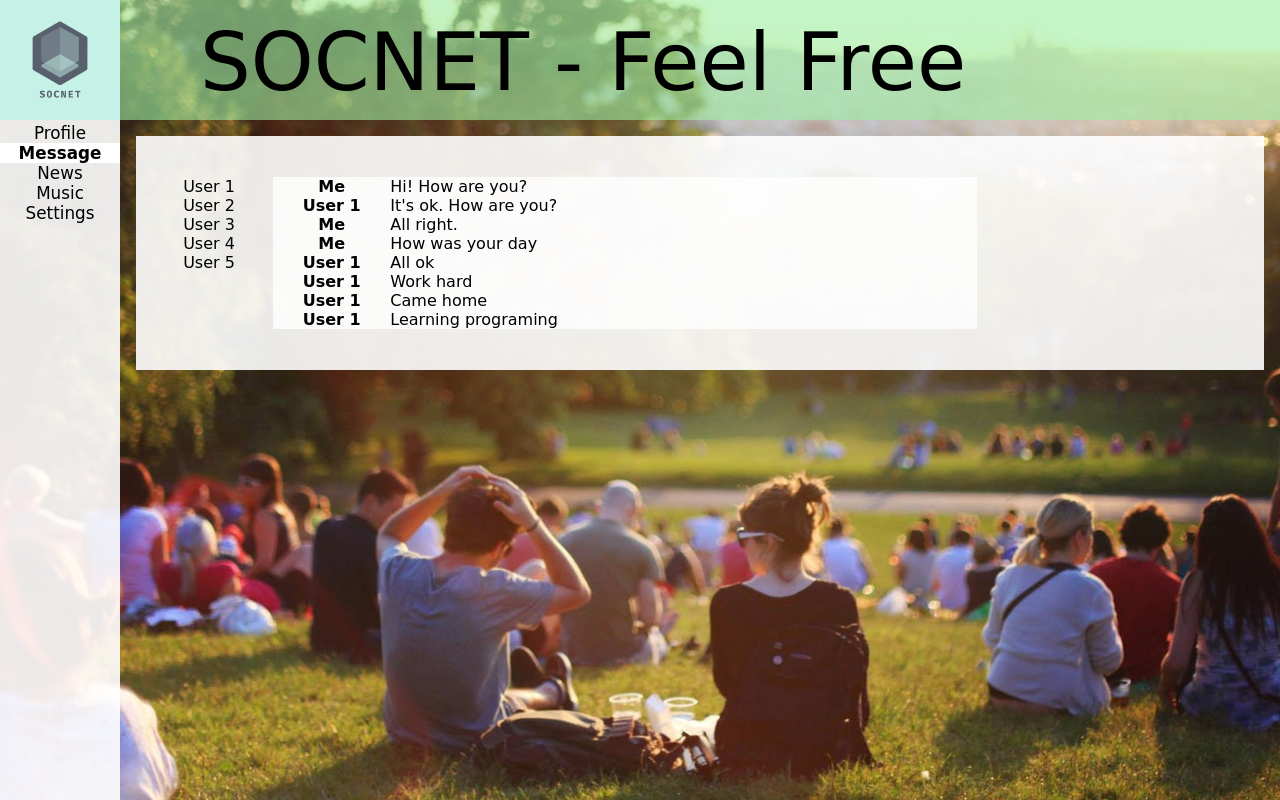
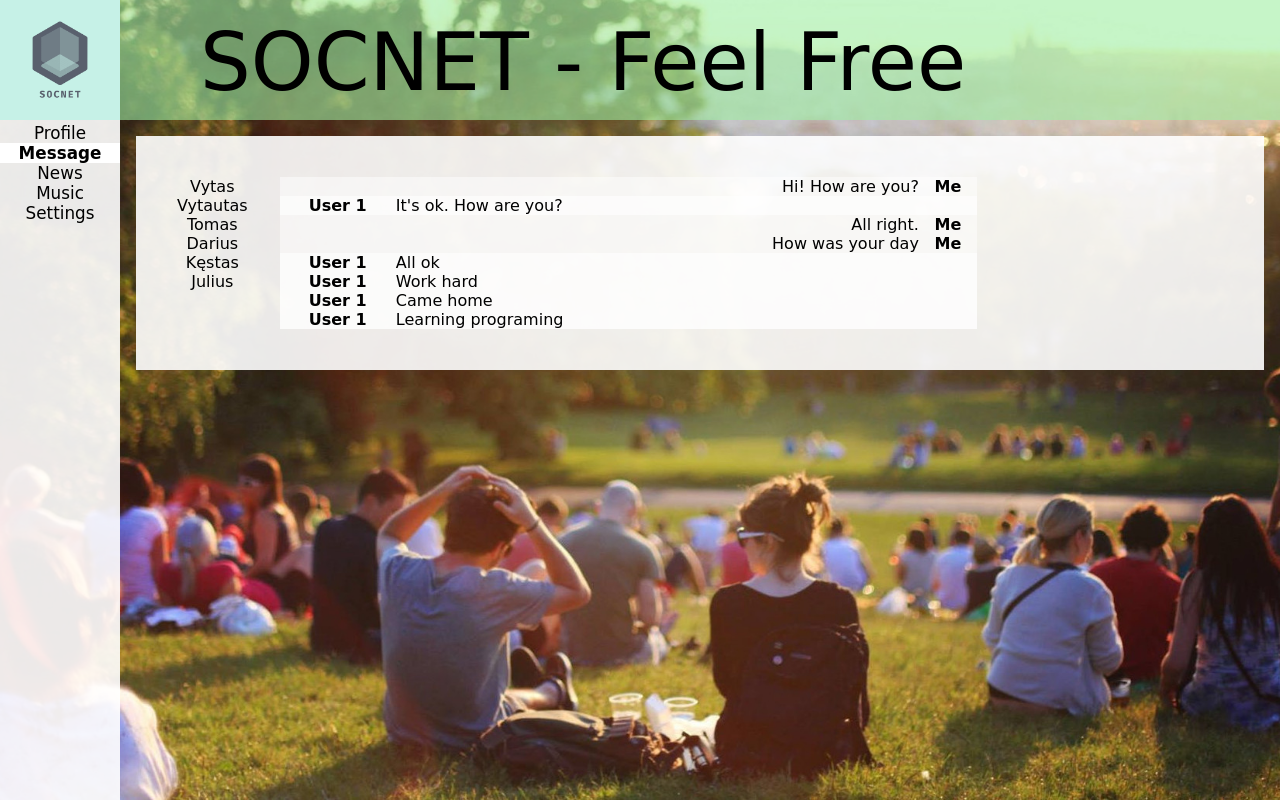
Before and after one commit to brainthief/socnet, a React (Create React App) app: page /dialogs in a window 1280 px wide. Built offline with nearby package versions, Linux system fonts and the light colour scheme.

Commit message:
refactoring

```diff
--- a/src/components/Dialogs/Dialogs.jsx
+++ b/src/components/Dialogs/Dialogs.jsx
@@ -7,7 +7,7 @@ const DialogItem = ({ name, id }) => {
 }
 
 const Message = ({ author, msg, me }) => {
- return <div className={me === 1 ? css.msgMy : css.msgOther}>
+ return <div className={me === '1' ? css.msgMy : css.msgOther}>
   <div className={css.author}>{author}</div>
   <div className={css.msg}>{msg}</div>
  </div>
@@ -15,27 +15,30 @@ const Message = ({ author, msg, me }) => {
 
 const Dialogs = (props) => {
  const { userList, chat } = props.dialogPage;
+
  return (
   <div className={css.content}>
    <div className={css.contentText}>
     <div className={css.dialogWrap}>
      <div className={css.peopleList}>
-      <DialogItem name={userList[0]} id="0" />
-      <DialogItem name={userList[1]} id="1" />
-      <DialogItem name={userList[2]} id="2" />
-      <DialogItem name={userList[3]} id="3" />
-      <DialogItem name={userList[4]} id="4" />
-      <DialogItem name={userList[5]} id="5" />
+
+
+      <DialogItem name={userList[0].name} id={userList[0].id} />
+      <DialogItem name={userList[1].name} id={userList[1].id} />
+      <DialogItem name={userList[2].name} id={userList[2].id} />
+      <DialogItem name={userList[3].name} id={userList[3].id} />
+      <DialogItem name={userList[4].name} id={userList[4].id} />
+      <DialogItem name={userList[5].name} id={userList[5].id} />
      </div>
      <div className={css.messageList}>
-      <Message author={chat[0][0]} msg={chat[0][1]} me="1" />
-      <Message author={chat[1][0]} msg={chat[1][1]} me="0" />
-      <Message author={chat[2][0]} msg={chat[2][1]} me="1" />
-      <Message author={chat[3][0]} msg={chat[3][1]} me="1" />
-      <Message author={chat[4][0]} msg={chat[4][1]} me="0" />
-      <Message author={chat[5][0]} msg={chat[5][1]} me="0" />
-      <Message author={chat[6][0]} msg={chat[6][1]} me="0" />
-      <Message author={chat[7][0]} msg={chat[7][1]} me="0" />
+      <Message author={chat[0].author} msg={chat[0].msg} me="1" />
+      <Message author={chat[1].author} msg={chat[1].msg} me="0" />
+      <Message author={chat[2].author} msg={chat[2].msg} me="1" />
+      <Message author={chat[3].author} msg={chat[3].msg} me="1" />
+      <Message author={chat[4].author} msg={chat[4].msg} me="0" />
+      <Message author={chat[5].author} msg={chat[5].msg} me="0" />
+      <Message author={chat[6].author} msg={chat[6].msg} me="0" />
+      <Message author={chat[7].author} msg={chat[7].msg} me="0" />
      </div>
     </div>
    </div>
--- a/src/components/Profile/MyPosts/MyPosts.jsx
+++ b/src/components/Profile/MyPosts/MyPosts.jsx
@@ -11,12 +11,12 @@ const MyPosts = (props) => {
      <textarea></textarea>
      <button>Add posts</button>
     </div>
-    <Post message={comments[0][0]} like={comments[0][1]} />
-    <Post message={comments[1][0]} like={comments[1][1]} />
-    <Post message={comments[2][0]} like={comments[2][1]} />
-    <Post message={comments[3][0]} like={comments[3][1]} />
-    <Post message={comments[4][0]} like={comments[4][1]} />
-    <Post message={comments[5][0]} like={comments[5][1]} />
+    <Post message={comments[0].msg} like={comments[0].likeCount} />
+    <Post message={comments[1].msg} like={comments[1].likeCount} />
+    <Post message={comments[2].msg} like={comments[2].likeCount} />
+    <Post message={comments[3].msg} like={comments[3].likeCount} />
+    <Post message={comments[4].msg} like={comments[4].likeCount} />
+    <Post message={comments[5].msg} like={comments[5].likeCount} />
    </div>
   </div>
  )
--- a/src/index.js
+++ b/src/index.js
@@ -8,28 +8,56 @@ const state = {
  profilePage: {
   title: 'My posts',
   comments: [
-   ['all ok ;)', '5'],
-   [':D', '0'],
-   [':)', '10'],
-   ['I am alone', '57'],
-   ['How are you', '17'],
-   [`Its 'my first post`, '7']
+   { id: "1", msg: 'all ok ;)', likeCount: '5' },
+   { id: "2", msg: ':D', likeCount: '0' },
+   { id: "3", msg: ':)', likeCount: '10' },
+   { id: "4", msg: 'I am alone', likeCount: '57' },
+   { id: "5", msg: 'How are you', likeCount: '17' },
+   { id: "6", msg: `Its 'my first post`, likeCount: '7' }
   ]
  },
  dialogPage: {
-  userList: ['User 1', 'User 2', 'User 3', 'User 4', 'User 5'],
+  userList: [
+   { id: '0', name: 'Vytas' },
+   { id: '1', name: 'Vytautas' },
+   { id: '2', name: 'Tomas' },
+   { id: '3', name: 'Darius' },
+   { id: '4', name: 'Kęstas' },
+   { id: '5', name: 'Julius' },
+  ],
   chat: [
-   ['Me', 'Hi! How are you?'],
-   ['User 1', `It's ok. How are you?`],
-   ['Me', 'All right.'],
-   ['Me', 'How was your day'],
-   ['User 1', `All ok`],
-   ['User 1', `Work hard`],
-   ['User 1', `Came home`],
-   ['User 1', `Learning programing`],
+   { id: "1", author: 'Me', msg: 'Hi! How are you?' },
+   { id: "2", author: 'User 1', msg: `It's ok. How are you?` },
+   { id: "3", author: 'Me', msg: 'All right.' },
+   { id: "4", author: 'Me', msg: 'How was your day' },
+   { id: "5", author: 'User 1', msg: `All ok` },
+   { id: "6", author: 'User 1', msg: `Work hard` },
+   { id: "7", author: 'User 1', msg: `Came home` },
+   { id: "8", author: 'User 1', msg: `Learning programing` },
   ]
  }
 }
+// chat: [
+//  ['Me', 'Hi! How are you?'],
+//  ['User 1', `It's ok. How are you?`],
+//  ['Me', 'All right.'],
+//  ['Me', 'How was your day'],
+//  ['User 1', `All ok`],
+//  ['User 1', `Work hard`],
+//  ['User 1', `Came home`],
+//  ['User 1', `Learning programing`],
+// ]
+
+// chat: [
+//  { author: 'Me', msg: 'Hi! How are you?' },
+// ]
+
+// { id: 0, name: 'Vytautas' },
+//    { id: 1, name: 'Vytas' },
+//    { id: 2, name: 'Tomas' },
+//    { id: 3, name: 'Darius' },
+//    { id: 4, name: 'Kęstas' },
+//    { id: 5, name: 'Tadas' }
 
 ReactDOM.render(<App state={state} />, document.getElementById('root'));
 
```
